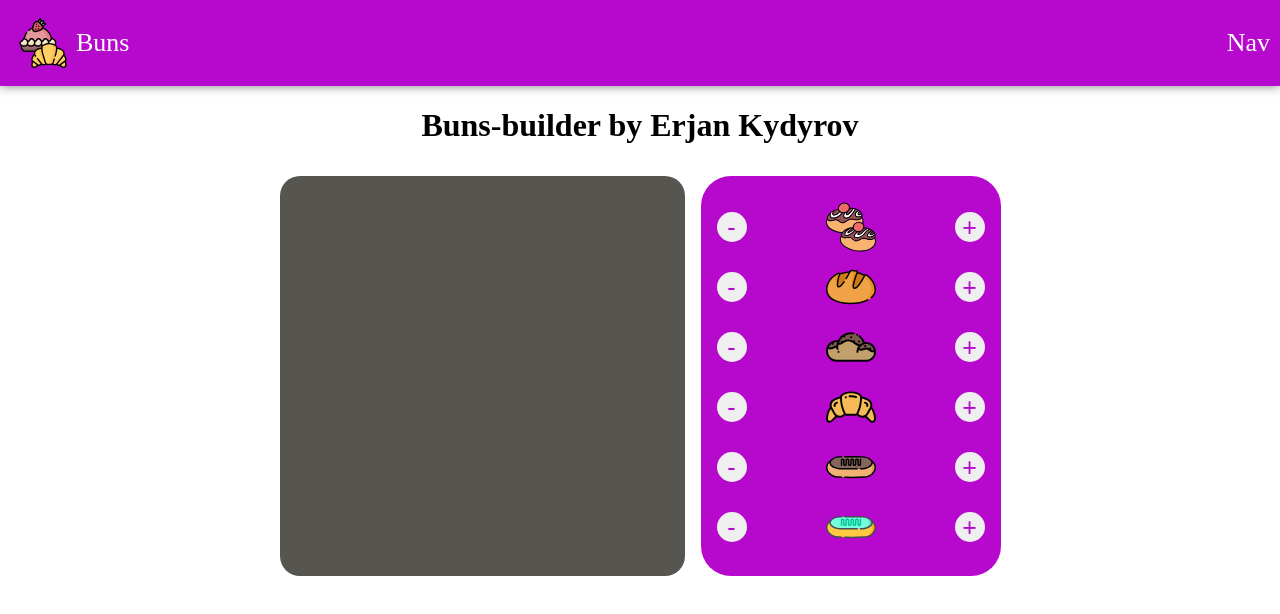
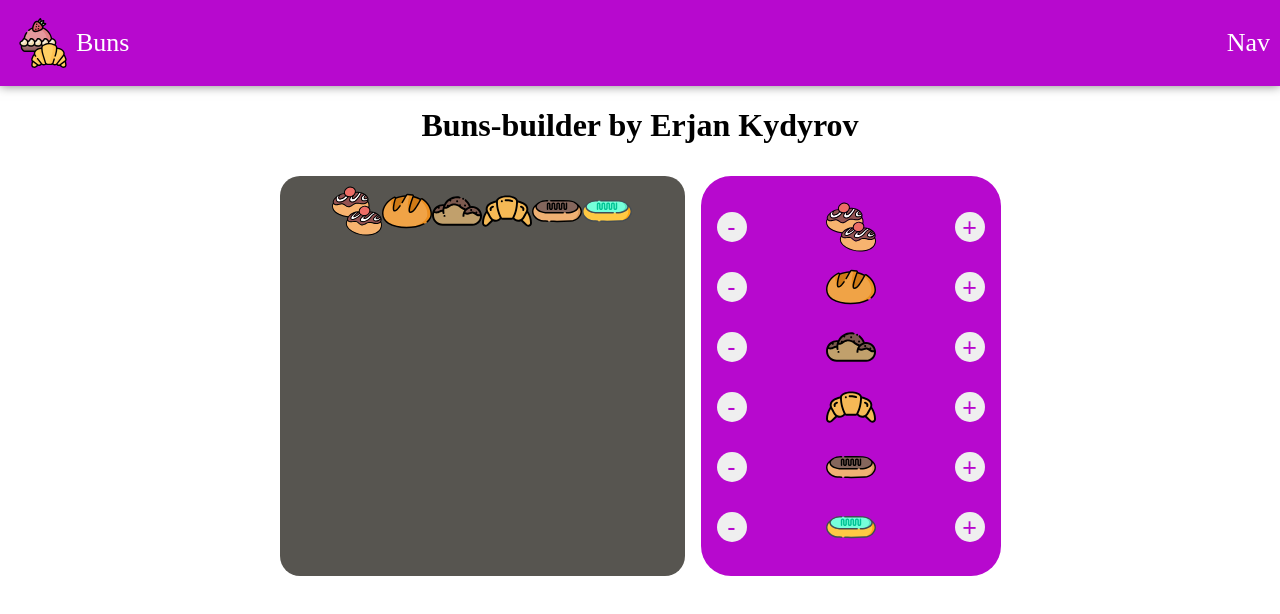
Before and after one commit to Erjankydyrov/private-builder, a React (Create React App) app: page / in a window 1280 px wide. Shown: the top 614 px of the page. Built offline with nearby package versions, Linux system fonts and the light colour scheme; a web font is replaced by a local one.

Commit message:
added new techonology

```diff
--- a/src/components/BunsBuilder/BunsBuilder.js
+++ b/src/components/BunsBuilder/BunsBuilder.js
@@ -5,34 +5,34 @@ import BunsControls from "./BunsControls/BunsControls";
 import BunsPreview from "./BunsPreview/BunsPreview";
 
 const BunsBuilder = () => {
-  const [ingredients, setIngredients] = useState({
-    Buns: 0,
-    Bread: 0,
-    BlackBun: 0,
-    Croissant: 0,
-    Ecler: 0,
-    EclerVanila: 0,
-  });
+  const [ingredients, setIngredients] = useState([
+    "Buns",
+    "Bread",
+    "BlackBun",
+    "Croissant",
+    "Ecler",
+    "EclerVanila",
+  ]);
 
   function addIngredient(type) {
-    const newIngredients = { ...ingredients };
-    newIngredients[type]++;
+    const newIngredients = [ ...ingredients ];
+    newIngredients.push(type);
     setIngredients(newIngredients);
   }
 
   function removeIngredient(type) {
-    if (ingredients[type]) {
-      const newIngredients = { ...ingredients };
-    newIngredients[type]--;
+    const newIngredients = [ ...ingredients ];
+    const index = newIngredients.lastIndexOf(type);
+    if (index !== -1) {
+      newIngredients.splice(index, 1);
+    }
     setIngredients(newIngredients);
-    }
   }
 
   return (
     <div className={classes.BunsBuilder}>
       <BunsPreview ingredients={ingredients} />
       <BunsControls
-        ingredients={ingredients}
         addIngredient={addIngredient}
         removeIngredient={removeIngredient}
       />
--- a/src/components/BunsBuilder/BunsControls/BunsControls.js
+++ b/src/components/BunsBuilder/BunsControls/BunsControls.js
@@ -1,12 +1,21 @@
 import BunsControl from "./BunsControl/BunsControl";
 import classes from "./BunsControls.module.css";
 
-const BunsControls = ({ ingredients, addIngredient, removeIngredient }) => {
+const BunsControls = ({ addIngredient, removeIngredient }) => {
   const result = [];
+  const ingredients = [
+    "Buns",
+    "Bread",
+    "BlackBun",
+    "Croissant",
+    "Ecler",
+    "EclerVanila",
+  ];
   for (const ingredient in ingredients) {
     result.push(
       <BunsControl
-        type={ingredient}
+        type={ingredients[ingredient]}
+        key={ingredients[ingredient]}
         addIngredient={addIngredient}
         removeIngredient={removeIngredient}
       />
--- a/src/components/BunsBuilder/BunsPreview/BunsPreview.js
+++ b/src/components/BunsBuilder/BunsPreview/BunsPreview.js
@@ -5,9 +5,7 @@ const BunsPreview = ({ ingredients }) => {
     const result =[];
 
     for (const ingredient in ingredients) {
-        for (let i = 0; i < ingredients[ingredient]; i++) {
-            result.push(<BunsIngredient type = {ingredient} />)
-        }
+        result.push(<BunsIngredient key={ingredients[ingredient] + ingredient} type={ingredients[ingredient]} />);
     }
 
     return (
```
